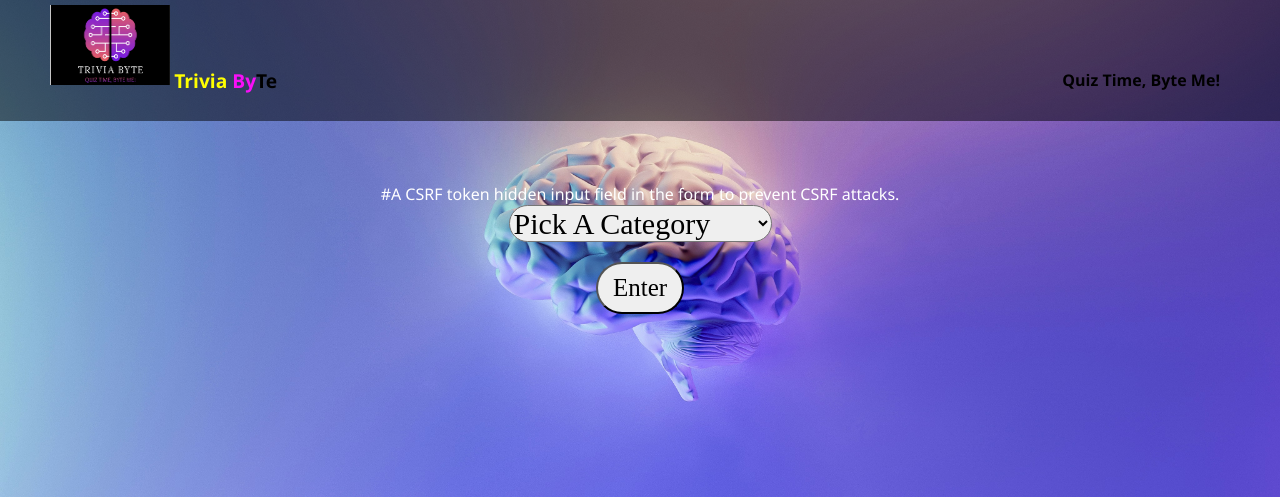
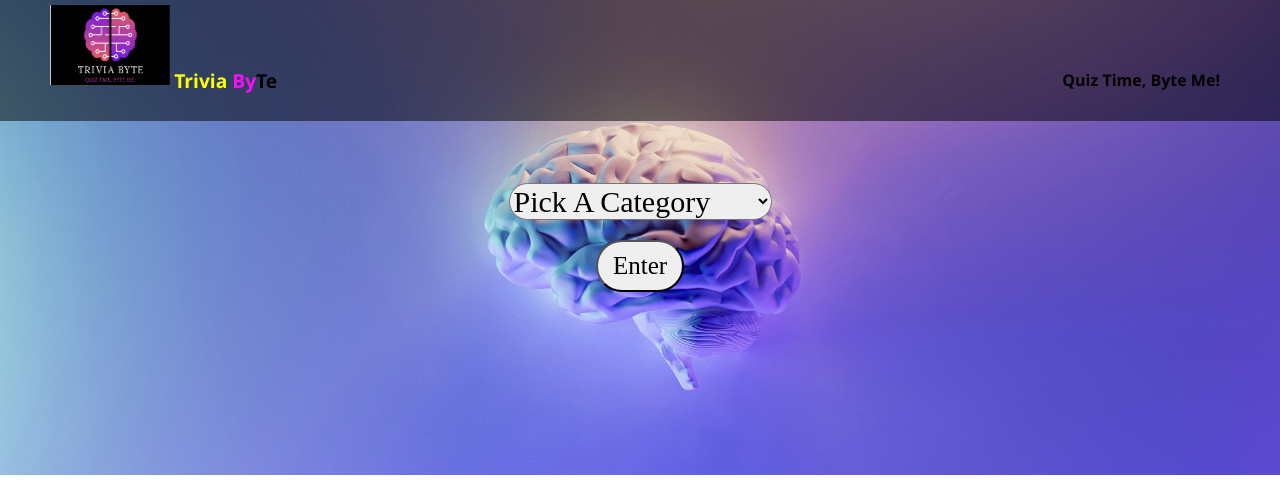
Before and after one commit to NjugunaW/TRIVIABYTE, a Django app: page / in a window 1280 px wide. Shown: the top 498 px of the page. Run offline with Django 5.2, Linux system fonts and the light colour scheme.

Commit message:
Final Corrections of the Completed Project

```diff
--- a/pythonProject/myproject/triviabyte/templates/index.html
+++ b/pythonProject/myproject/triviabyte/templates/index.html
@@ -41,7 +41,8 @@
             <div class="row justify-content-center">
                 <div class="col-md-6">
                     <form id="quizForm" action="{% url 'get_quiz' %}" method="post">
-                        {% csrf_token %} #A CSRF token hidden input field in the form to prevent CSRF attacks.
+                        <!-- A CSRF token hidden input field in the form to prevent CSRF attacks -->
+                        {% csrf_token %}
                         <div class="form-group">
                             <!-- A dropdown menu for selecting a category -->
                             <select name="category" class="form-control">
```
